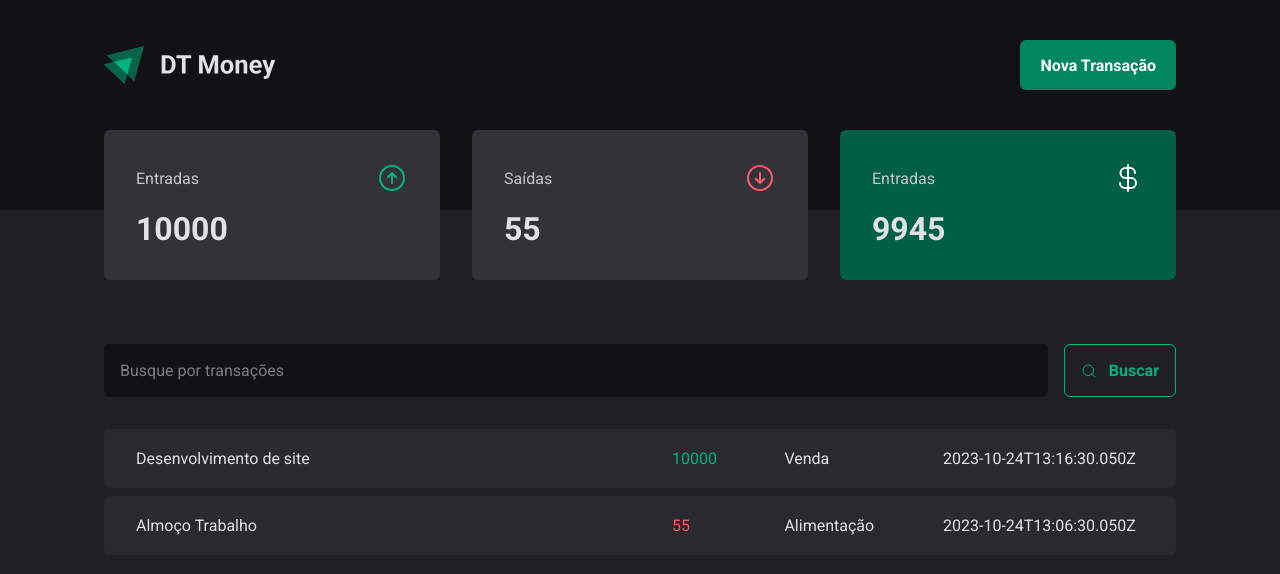
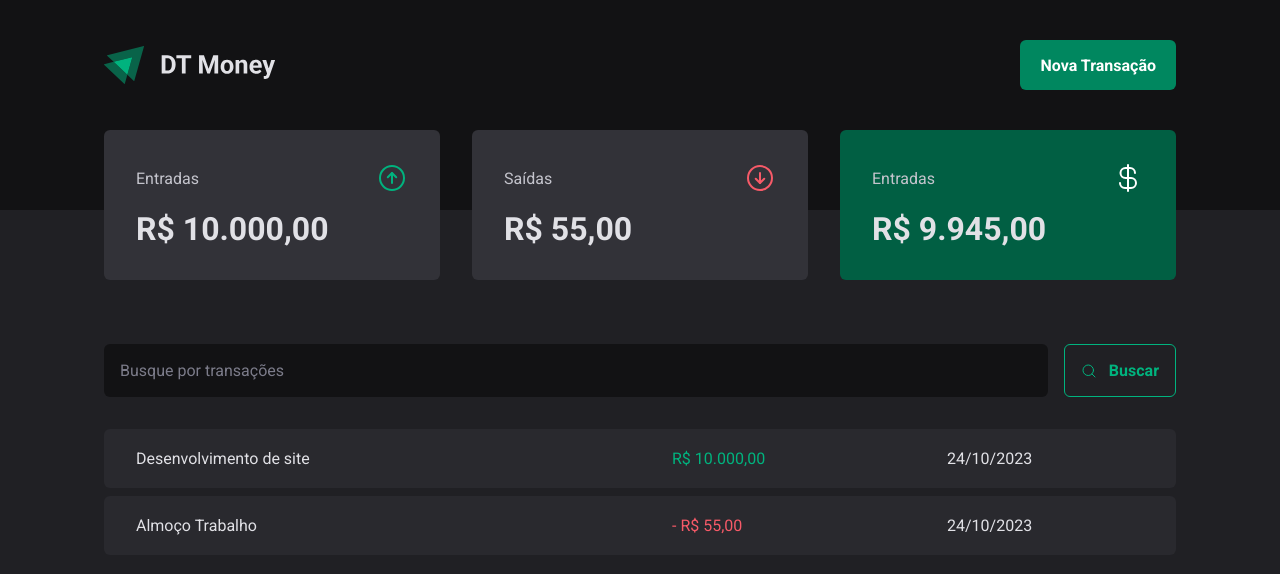
Before and after one commit to EsdrasCFF/dt-money, a React (Vite) app: page / in a window 1280 px wide. Shown: the top 574 px of the page. Built offline with nearby package versions, Linux system fonts and the light colour scheme; data requests are answered from the project's data file.

Commit message:
Feat: Values formated: Summary and Transactions

```diff
--- a/src/components/Summary/index.tsx
+++ b/src/components/Summary/index.tsx
@@ -2,6 +2,7 @@ import { ArrowCircleDown, ArrowCircleUp, CurrencyDollar } from "phosphor-react";
 import { SummaryCard, SummaryContainer } from "./styles";
 import { useContext } from "react";
 import { TransactionsContext } from "../../contexts/TransactionsContext";
+import { priceFormatter } from "../../utils/formatter";
 
 export function Summary() {
 
@@ -32,7 +33,7 @@ export function Summary() {
           <ArrowCircleUp size={32} color="#00b37e" />
         </header>
 
-        <strong>{ summary.income }</strong>
+        <strong>{ priceFormatter.format(summary.income) }</strong>
       </SummaryCard>
 
       <SummaryCard>
@@ -41,7 +42,7 @@ export function Summary() {
           <ArrowCircleDown size={32} color="#f75a68" />
         </header>
 
-        <strong>{ summary.outcome }</strong>
+        <strong>{ priceFormatter.format(summary.outcome) }</strong>
       </SummaryCard>
 
       <SummaryCard variant="green" >
@@ -50,7 +51,7 @@ export function Summary() {
           <CurrencyDollar size={32} color="#fff" />
         </header>
 
-        <strong>{ summary.total }</strong>
+        <strong>{ priceFormatter.format(summary.total)}</strong>
       </SummaryCard>
     </SummaryContainer>
   )
--- a/src/pages/Transactions/index.tsx
+++ b/src/pages/Transactions/index.tsx
@@ -5,6 +5,7 @@ import { SearchForm } from "./components/SearchForm";
 
 import { PriceHighLight, TransactionsContainer, TransactionsTable } from "./styles";
 import { TransactionsContext } from "../../contexts/TransactionsContext";
+import { dateFormatter, priceFormatter } from "../../utils/formatter";
 
 
 
@@ -25,12 +26,12 @@ export function Transactions () {
                 <tr key={transaction.id} >
                   <td width="50%" >{transaction.description}</td>
                   <td>
-                    <PriceHighLight variant={transaction.type} >
-                      {transaction.price}
+                    <PriceHighLight variant={transaction.type}>
+                      {transaction.type === "outcome" && '- '}
+                      {priceFormatter.format(transaction.price)}
                     </PriceHighLight>
                   </td>
-                  <td>{transaction.category}</td>
-                  <td>{transaction.created_at}</td>
+                  <td>{ dateFormatter.format(new Date(transaction.created_at))}</td>
                 </tr>
               )
             })}
--- /dev/null
+++ b/src/utils/formatter.ts
@@ -0,0 +1,6 @@
+export const dateFormatter = new Intl.DateTimeFormat('pt-BR');
+
+export const priceFormatter = new Intl.NumberFormat('pt-BR', {
+  style: 'currency',
+  currency: 'BRL'
+})
```
